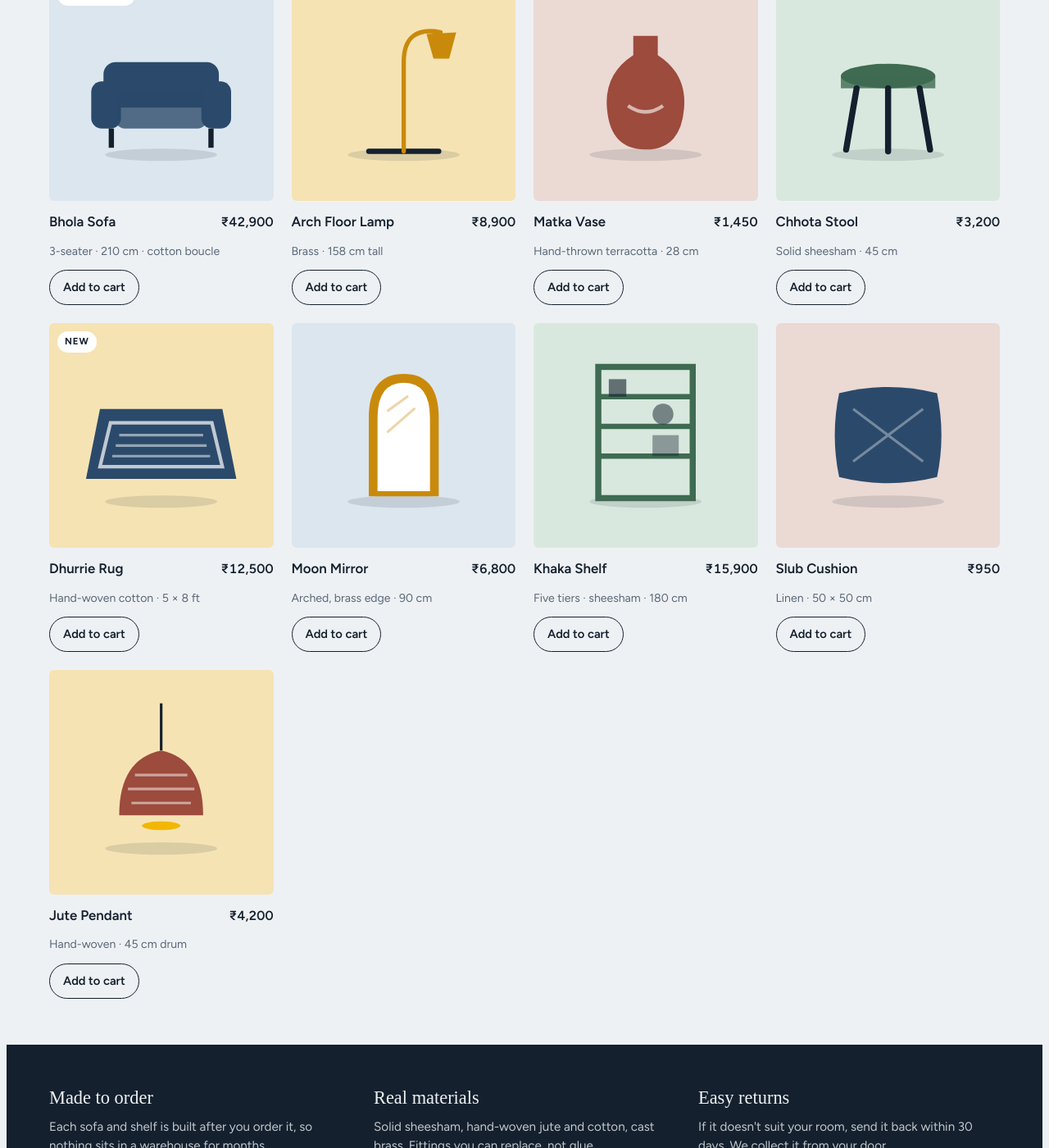
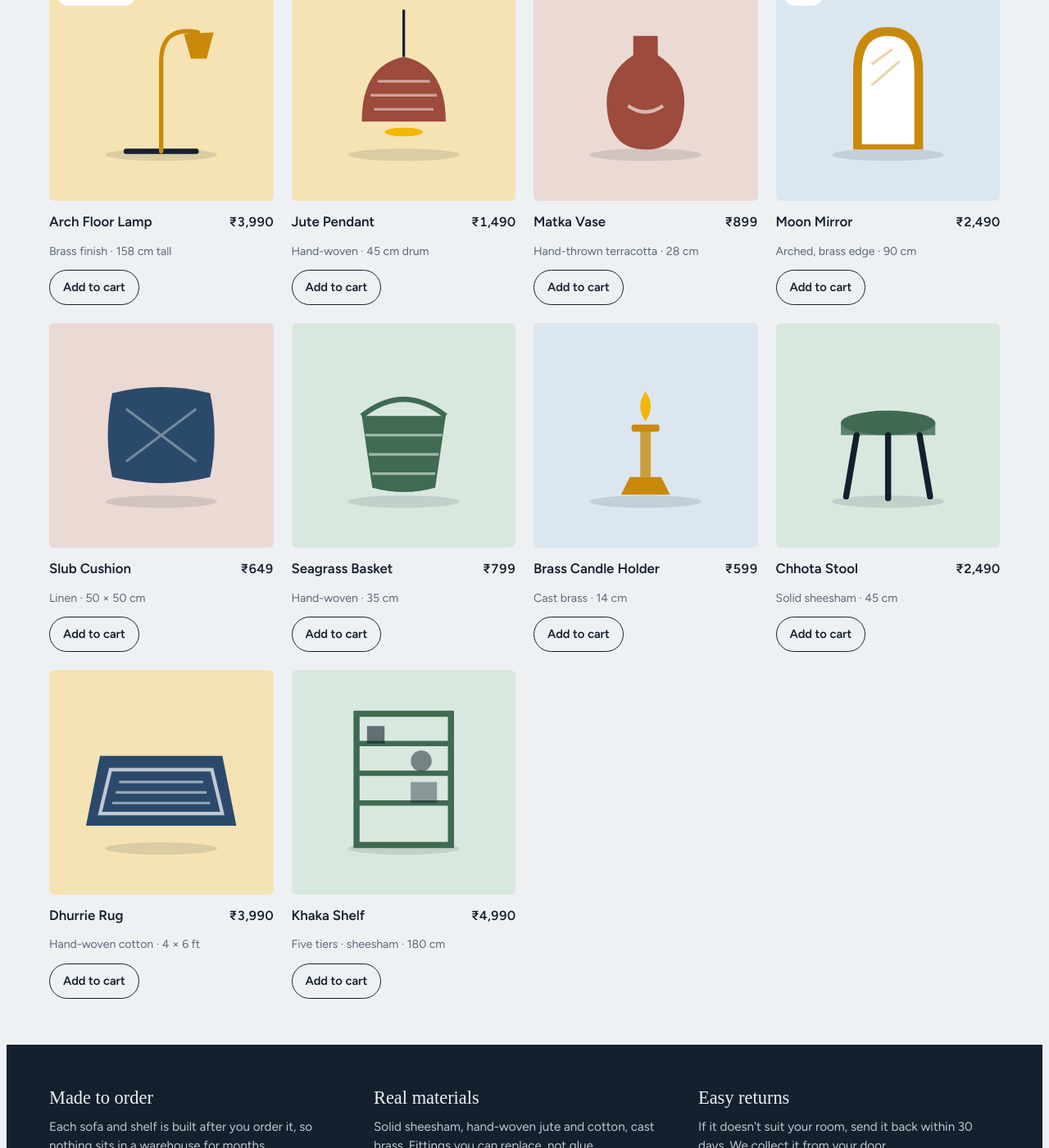
Before and after one commit to rinkeshjha623/winkcasa.com, a Jekyll site: the page store/index.html, which Jekyll copies as it is, in a window 1280 px wide and 1400 px high, scrolled down 686 px. Shown: the whole window at 82% size. Built offline with Jekyll 4.4.1, drawn with Linux system fonts in a browser that asks for light colours; some web fonts are replaced; some of the changed text lies outside the part shown.

Commit message:
Reprice catalogue toward Rs 500-4,000 and lead with lighting and decor
Co-Authored-By: Claude Sonnet 5.5 <noreply@anthropic.com>
Claude-Session: https://claude.ai/code/session_013goc8YccRnDQxwG7jdKrCk

```diff
--- a/store/index.html
+++ b/store/index.html
@@ -116,7 +116,7 @@ footer{padding-block:32px;display:flex;justify-content:space-between;gap:12px;fl
       <p><strong>Furniture and decor for rooms that have a sense of humour.</strong> Small-batch sofas, lamps, rugs and objects, made in India from sheesham, jute, cotton and brass.</p>
       <a class="cta" href="#shop">Shop the collection →</a>
     </div>
-    <div class="facts"><span><b>Free delivery</b> above ₹5,000</span><span><b>30-day</b> returns</span><span><b>2-year</b> frame warranty</span></div>
+    <div class="facts"><span><b>Free delivery</b> above ₹999</span><span><b>30-day</b> returns</span><span><b>2-year</b> frame warranty</span></div>
   </section>
 
   <section id="shop">
@@ -150,15 +150,16 @@ footer{padding-block:32px;display:flex;justify-content:space-between;gap:12px;fl
 
 <script>
 var PRODUCTS=[
- {id:1,name:'Bhola Sofa',room:'Living',price:42900,dim:'3-seater · 210 cm · cotton boucle',art:'sofa',tile:1,obj:1,tag:'Bestseller'},
- {id:2,name:'Arch Floor Lamp',room:'Lighting',price:8900,dim:'Brass · 158 cm tall',art:'lamp',tile:2,obj:2},
- {id:3,name:'Matka Vase',room:'Decor',price:1450,dim:'Hand-thrown terracotta · 28 cm',art:'vase',tile:4,obj:4},
- {id:4,name:'Chhota Stool',room:'Living',price:3200,dim:'Solid sheesham · 45 cm',art:'stool',tile:3,obj:3},
- {id:5,name:'Dhurrie Rug',room:'Living',price:12500,dim:'Hand-woven cotton · 5 × 8 ft',art:'rug',tile:2,obj:1,tag:'New'},
- {id:6,name:'Moon Mirror',room:'Decor',price:6800,dim:'Arched, brass edge · 90 cm',art:'mirror',tile:1,obj:2},
- {id:7,name:'Khaka Shelf',room:'Storage',price:15900,dim:'Five tiers · sheesham · 180 cm',art:'shelf',tile:3,obj:3},
- {id:8,name:'Slub Cushion',room:'Decor',price:950,dim:'Linen · 50 × 50 cm',art:'cushion',tile:4,obj:1},
- {id:9,name:'Jute Pendant',room:'Lighting',price:4200,dim:'Hand-woven · 45 cm drum',art:'pendant',tile:2,obj:4}
+ {id:1,name:'Arch Floor Lamp',room:'Lighting',price:3990,dim:'Brass finish · 158 cm tall',art:'lamp',tile:2,obj:2,tag:'Bestseller'},
+ {id:2,name:'Jute Pendant',room:'Lighting',price:1490,dim:'Hand-woven · 45 cm drum',art:'pendant',tile:2,obj:4},
+ {id:3,name:'Matka Vase',room:'Decor',price:899,dim:'Hand-thrown terracotta · 28 cm',art:'vase',tile:4,obj:4},
+ {id:4,name:'Moon Mirror',room:'Decor',price:2490,dim:'Arched, brass edge · 90 cm',art:'mirror',tile:1,obj:2,tag:'New'},
+ {id:5,name:'Slub Cushion',room:'Decor',price:649,dim:'Linen · 50 × 50 cm',art:'cushion',tile:4,obj:1},
+ {id:6,name:'Seagrass Basket',room:'Storage',price:799,dim:'Hand-woven · 35 cm',art:'basket',tile:3,obj:3},
+ {id:7,name:'Brass Candle Holder',room:'Decor',price:599,dim:'Cast brass · 14 cm',art:'candle',tile:1,obj:2},
+ {id:8,name:'Chhota Stool',room:'Living',price:2490,dim:'Solid sheesham · 45 cm',art:'stool',tile:3,obj:3},
+ {id:9,name:'Dhurrie Rug',room:'Living',price:3990,dim:'Hand-woven cotton · 4 × 6 ft',art:'rug',tile:2,obj:1},
+ {id:10,name:'Khaka Shelf',room:'Storage',price:4990,dim:'Five tiers · sheesham · 180 cm',art:'shelf',tile:3,obj:3}
 ];
 var D='var(--obj-dark)';
 function art(p){
@@ -173,6 +174,8 @@ function art(p){
   case 'mirror':s+='<path d="M60 170 V80 Q60 30 100 30 Q140 30 140 80 V170 Z" fill="'+o+'"/><path d="M70 164 V80 Q70 40 100 40 Q130 40 130 80 V164 Z" fill="var(--surface)"/><path d="M82 72 L104 56 M82 96 L112 70" stroke="'+o+'" stroke-width="3" opacity=".35" stroke-linecap="round"/>';break;
   case 'shelf':s+='<rect x="46" y="22" width="108" height="150" fill="none" stroke="'+o+'" stroke-width="7"/><path d="M46 56 H154 M46 90 H154 M46 124 H154" stroke="'+o+'" stroke-width="6"/><rect x="58" y="36" width="20" height="20" fill="'+D+'" opacity=".6"/><rect x="108" y="100" width="30" height="24" fill="'+D+'" opacity=".4"/><circle cx="120" cy="76" r="12" fill="'+D+'" opacity=".5"/>';break;
   case 'cushion':s+='<path d="M44 52 Q100 38 156 52 Q166 100 156 148 Q100 162 44 148 Q34 100 44 52 Z" fill="'+o+'"/><path d="M60 70 L140 130 M140 70 L60 130" stroke="var(--surface)" stroke-width="3" opacity=".35"/>';break;
+  case 'basket':s+='<path d="M52 78 H148 L136 160 Q100 170 64 160 Z" fill="'+o+'"/><path d="M56 100 H144 M60 122 H140 M64 144 H136" stroke="var(--surface)" stroke-width="3" opacity=".5"/><path d="M52 78 Q100 40 148 78" fill="none" stroke="'+o+'" stroke-width="6"/>';break;
+  case 'candle':s+='<path d="M72 168 H128 L118 148 H82 Z" fill="'+o+'"/><rect x="94" y="92" width="12" height="56" fill="'+o+'" opacity=".8"/><rect x="84" y="88" width="32" height="8" rx="3" fill="'+o+'"/><path d="M100 50 Q112 68 100 84 Q88 68 100 50 Z" fill="var(--accent)"/>';break;
   case 'pendant':s+='<path d="M100 10 V64" stroke="'+D+'" stroke-width="3"/><path d="M52 138 Q52 74 100 64 Q148 74 148 138 Z" fill="'+o+'"/><path d="M66 124 H134 M62 108 H138 M70 92 H130" stroke="var(--surface)" stroke-width="3" opacity=".5"/><ellipse cx="100" cy="150" rx="22" ry="5" fill="var(--accent)"/>';break;
  }
  return s+'</svg>';
```
